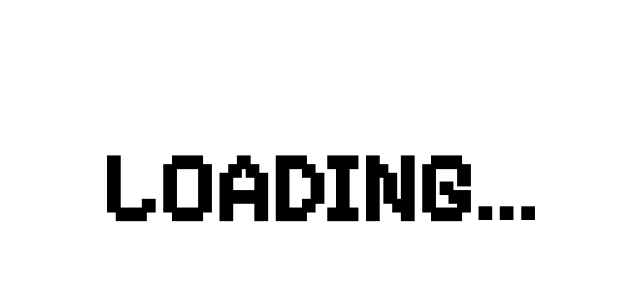
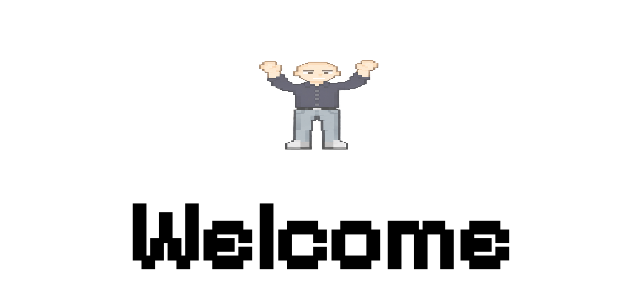
Before and after one commit to mohamedfathy621/mohamedfathy.github.io, a React (Vite) app: page / in a window 1280 px wide. Shown: the part 210-518 px from the top of the page, without its empty margins (321-961 px from the left). Built offline with nearby package versions, Linux system fonts and the light colour scheme.

Commit message:
implemented active loading

```diff
--- a/src/App.jsx
+++ b/src/App.jsx
@@ -1,20 +1,55 @@
 import MainPortifolio from "./screens/Main-Portifolio";
 import WelcomeScreen from "./screens/Welcome-Screen";
 import { useEffect, useState } from "react";
+import useImagePreloader from "./screens/asset-loading-hook";
+import { motion } from "motion/react";
 
+const imagesToPreload = [
+  "wave1.png",
+  "wave2.png",
+  "falling-avatar.png",
+  "wave1-floater.png",
+  "wave2-floater.png",
+  "experince.png",
+  "graduation.png",
+  "waving-engineer1.png",
+  "waving-engineer2.png",
+  "science1.png",
+  "science2.png",
+  "science3.png",
+];
 function App() {
   const [mainDisplay, setMainDisplay] = useState(false);
 
+  const imagesLoaded = useImagePreloader(imagesToPreload);
   useEffect(() => {
-    setTimeout(() => {
-      setMainDisplay(true);
-    }, 8000);
-  }, []);
+    console.log(imagesLoaded);
+    if (imagesLoaded) {
+      setTimeout(() => {
+        setMainDisplay(true);
+      }, 8000);
+    }
+  }, [imagesLoaded]);
 
   return (
     <div className="min-w-screen min-h-screen">
       {mainDisplay ? (
         <MainPortifolio></MainPortifolio>
+      ) : !imagesLoaded ? (
+        <div className="min-w-screen min-h-screen flex items-center justify-center">
+          <motion.div
+            initial={{ opacity: 0 }}
+            animate={{ opacity: [0, 1, 1, 0] }}
+            transition={{
+              duration: 3,
+              delay: 1,
+              times: [0, 0.33, 0.8, 1],
+            }}
+            className="flex justify-center"
+          >
+            <h1 className=" font-bold text-8xl"> LOADING</h1>
+          </motion.div>
+        </div>
       ) : (
         <WelcomeScreen></WelcomeScreen>
       )}
--- a/src/screens/Welcome-Screen.jsx
+++ b/src/screens/Welcome-Screen.jsx
@@ -1,25 +1,8 @@
 import { motion } from "motion/react";
 import { useEffect, useState } from "react";
-import useImagePreloader from "./asset-loading-hook";
 
 function WelcomeScreen() {
   const [frame, setFrame] = useState(0);
-
-  const imagesToPreload = [
-    "wave1.png",
-    "wave2.png",
-    "falling-avatar.png",
-    "wave1-floater.png",
-    "wave2-floater.png",
-    "experince.png",
-    "graduation.png",
-    "waving-engineer1.png",
-    "waving-engineer2.png",
-    "science1.png",
-    "science2.png",
-    "science3.png",
-  ];
-  const imagesLoaded = useImagePreloader(imagesToPreload);
 
   useEffect(() => {
     const interval = setInterval(() => {
@@ -28,12 +11,8 @@ function WelcomeScreen() {
 
     return () => clearInterval(interval);
   }, []);
-
   return (
     <div className="min-w-screen min-h-screen flex items-center justify-center">
-      {!imagesLoaded ? (
-        <h1 className=" font-bold text-8xl"> LOADING...</h1>
-      ) : (
       <div className="grid">
         <div className="[grid-area:1/1] flex justify-center items-center">
           <motion.div
@@ -52,7 +31,7 @@ function WelcomeScreen() {
             />
           </motion.div>
         </div>
-          <div className="w-full  h-screen grid grid-cols-1 grid-rows-2 [grid-area:1/1]">
+        <div className="w-full  h-[100vh] grid grid-cols-1 grid-rows-2 [grid-area:1/1]">
           <div className=" overflow-hidden">
             <motion.div
               initial={{ opacity: 0 }}
@@ -67,7 +46,7 @@ function WelcomeScreen() {
               >
                 <img
                   src="falling-avatar.png"
-                    className="w-30 h-22.5"
+                  className="w-[120px] h-[90px]"
                   style={{ imageRendering: "pixelated" }}
                 ></img>
               </motion.div>
@@ -88,7 +67,6 @@ function WelcomeScreen() {
           </motion.div>
         </div>
       </div>
-      )}
     </div>
   );
 }
```
Lines whose indentation alone changed are shown as unchanged.
